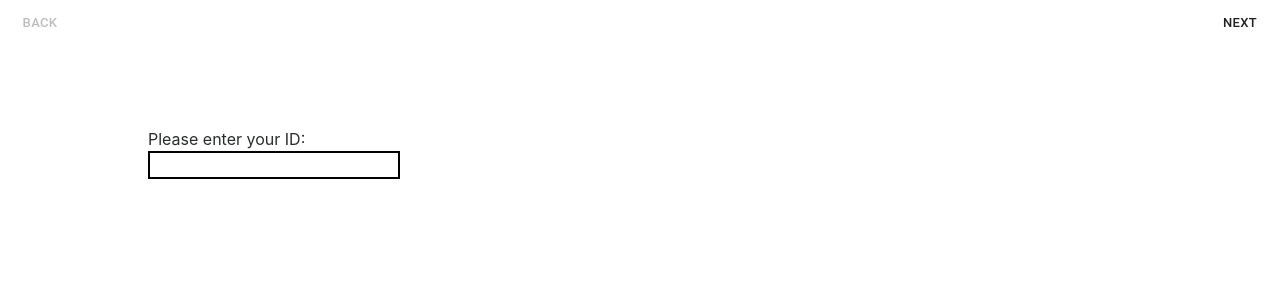
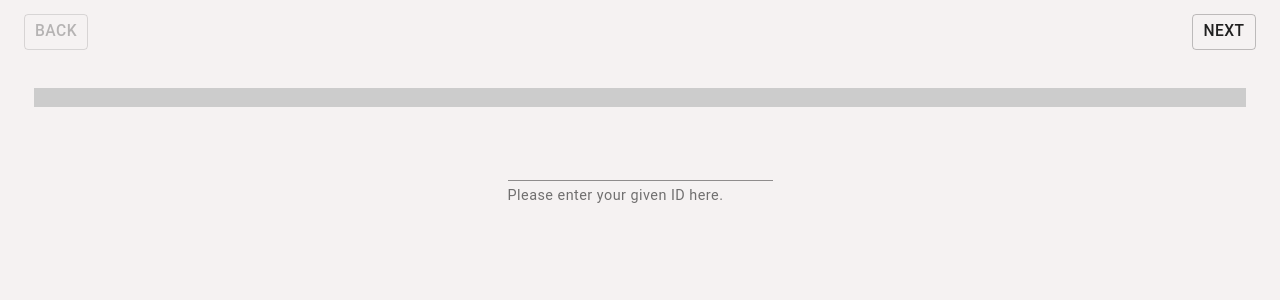
Before and after one commit to Ivanhei/vlts, a React (Create React App) app: page / in a window 1280 px wide. Shown: the top 300 px of the page. Built offline with nearby package versions, Linux system fonts and the light colour scheme.

Commit message:
CSS update, ID field refined.
Co-authored-by: Alan Mok <mokpi@users.noreply.github.com>

```diff
--- a/src/App.js
+++ b/src/App.js
@@ -3,13 +3,14 @@ import './App.css';
 import { Component, createRef, useRef, useState, useEffect } from "react";
 import MobileStepper from '@material-ui/core/MobileStepper';
 import Button from '@material-ui/core/Button';
-//import Replay from '@material-ui/icons/Replay';
+//import Icon from '@material-ui/icons';
 import Snackbar from '@material-ui/core/Snackbar';
 import MuiAlert from "@material-ui/lab/Alert";
 // Import the functions you need from the SDKs you need
 import { initializeApp } from "firebase/app";
 import { getFirestore, collection, addDoc } from "firebase/firestore";
 import { getAnalytics } from "firebase/analytics";
+import { TextField } from '@material-ui/core';
 // TODO: Add SDKs for Firebase products that you want to use
 // https://firebase.google.com/docs/web/setup#available-libraries
 
@@ -50,6 +51,7 @@ class App extends Component {
     this.questionAudio = createRef();
     this.state = {
       userId: "",
+      userIdError: false,
       activeStep:-1,
       questionList : questionList,
       booleanonsubmit : false,
@@ -66,10 +68,12 @@ class App extends Component {
 
   handleNext=()=>{
     if (this.state.userId.length > 0 ){
-      this.setState({activeStep:this.state.activeStep+1})
+      this.setState({activeStep:this.state.activeStep+1, userIdError: false})
     }
     else {
-      this.setState({catchmsg:"Please enter ID", errormsg:"error", open:true})
+      this.setState({//catchmsg:"Please enter ID", errormsg:"error", open:true,
+        userIdError: true
+      })
     }
   }
 
@@ -99,6 +103,8 @@ class App extends Component {
   onIDChange = (e) => {
     this.setState({userId: e.target.value})
     answerSheet.username = e.target.value
+
+    console.log("UserId", this.state.userId)
   }
 
   onsubmit = () =>{
@@ -186,20 +192,20 @@ class App extends Component {
     return (
       <div className="App">
         {this.Snackbarrender()}
-        <div className="Quiz-MobileStepper">
-          <MobileStepper variant="dots" steps={0} // steps={this.state.activeStep < 0 ? 0 : this.state.questionList.length}
-          position="static" activeStep={this.state.activeStep}
-            nextButton={this.state.activeStep === (this.state.questionList.length - 1) ?
-              <Button size="small" onClick={this.onsubmit}>Submit</Button> //Submit button
+        <div className="Quiz-MobileStepper m-3">
+          <div className="flex m-2">
+            <Button variant="outlined" size="small" onClick={this.handleBack} disabled={this.state.activeStep < 0}>Back</Button>
+            <div className="flex-grow flex justify-center"></div>
+            {this.state.activeStep === (this.state.questionList.length - 1) ?
+              <Button variant="outlined" size="small" onClick={this.onsubmit}>Submit</Button> //Submit button
                 :
-              <Button size="small" onClick={this.handleNext} disabled={this.state.activeStep === this.state.questionList.length}>Next</Button> //Next button
+              <Button variant="outlined" size="small" onClick={this.handleNext} disabled={this.state.activeStep === this.state.questionList.length}>Next</Button> //Next button
             }
-            backButton={<Button size="small" onClick={this.handleBack} disabled={this.state.activeStep < 0}>Back</Button>} //Back button
-            style={{background: "none"}}
-            />
+          </div>
 
-          <div>
-            {this.state.activeStep < 0 ? null : <div style={{textAlign: "center"}} className="flex mx-4">
+          <div className="my-8">
+            {/* {this.state.activeStep < 0 ? null :  */}
+            <div style={{textAlign: "center"}} className="flex mx-4">
               {this.state.questionList.map((item, index) => <div style={{
                 backgroundColor:
                   this.state.activeStep === index ? COLOR_SELECTED : // check if it is current question
@@ -214,34 +220,48 @@ class App extends Component {
               onClick={() => this.setState({activeStep: index})}>
                 {/* {index + 1} */}
               </div>)}
-            </div>}
+            </div>
+            {/* } */}
           </div>
         </div>
         <div className="Quiz_render_container">
-          <div className="Quiz_container_display mx-5 my-3">
+          <div className="Quiz_container_display mx-5 my-3 flex justify-center">
             {this.state.activeStep < 0 ?
-              <div className="mx-32 my-20">
+              <TextField
+                lable={"ID"}
+                helperText={this.state.userIdError
+                  ? 'Woops. Please attempt to enter an ID.'
+                  : 'Please enter your given ID here.'}
+                value={this.state.userId}
+                onChange={this.onIDChange}
+                error={this.state.userIdError}
+              />
+              /*<div className="mx-8 my-20">
                 <div>Please enter your ID:</div>
                 <input type="text" value={this.state.userId} onChange={this.onIDChange} className="border-2 border-black"/>
-              </div>
+              </div>*/
              :
-              <div>
+              <div className="">
                 <div>{item.type.instruction}</div>
-                {item.audioSrc ? <div><AudioControl src={item.audioSrc}/></div> : <></>}
+                {item.audioSrc ? <div className="mt-4 mb-2"><AudioControl src={item.audioSrc}/></div> : <></>}
                 {item.questionStatement ? <div>{item.questionStatement}</div> : <></>}
                 <div> Options are : </div>
                   {item.options.map((ans,index_ans)=>{
                     index_ans = index_ans + 1
                       return (
-                        <div key = {index_ans} className="Quiz_multiple_options">
+                        <div key = {index_ans} className="Quiz_multiple_options m-2">
                         <input
                           key={index_ans}
                           type="radio"
+                          className="mr-2"
                           name={item.question_number}
+                          id={item.question_number + "_" + index_ans}
                           value={ans.que_options}
                           checked={!!ans.selected}
                           onChange={this.onInputChange} />
-                          {index_ans}) {ans.que_options}
+                          <label htmlFor={item.question_number + "_" + index_ans}>
+                            {index_ans}) {ans.que_options}
+                          </label>
                         </div>
                       )
                   })}
@@ -267,11 +287,16 @@ function AudioControl(props) {
       audioEl.pause()
   }, [audioRef, audioPlaying])
 
+  useEffect(() => {
+    if (audioRef.current)
+      setAudioPlaying(!audioRef.current.paused)
+  }, [audioRef.current?.paused])
+
   return <>
     <audio ref={audioRef} src={props.src} /*controls*//>
     {audioPlaying ?
-      <button onClick={() => setAudioPlaying(false)}>Pause</button> :
-      <button onClick={() => setAudioPlaying(true)}>Play</button>}
+      <Button variant="outlined" onClick={() => setAudioPlaying(false)} className={props.className}>Pause</Button> :
+      <Button variant="outlined" onClick={() => setAudioPlaying(true)} className={props.className}>Play</Button>}
   </>
 }
 
--- a/src/index.css
+++ b/src/index.css
@@ -2,8 +2,13 @@
 @tailwind components;
 @tailwind utilities;
 
+html {
+  font-size: 1.2em;
+}
+
 body {
   margin: 0;
+  background-color: #f5f2f2;
   font-family: -apple-system, BlinkMacSystemFont, 'Segoe UI', 'Roboto', 'Oxygen',
     'Ubuntu', 'Cantarell', 'Fira Sans', 'Droid Sans', 'Helvetica Neue',
     sans-serif;
```
